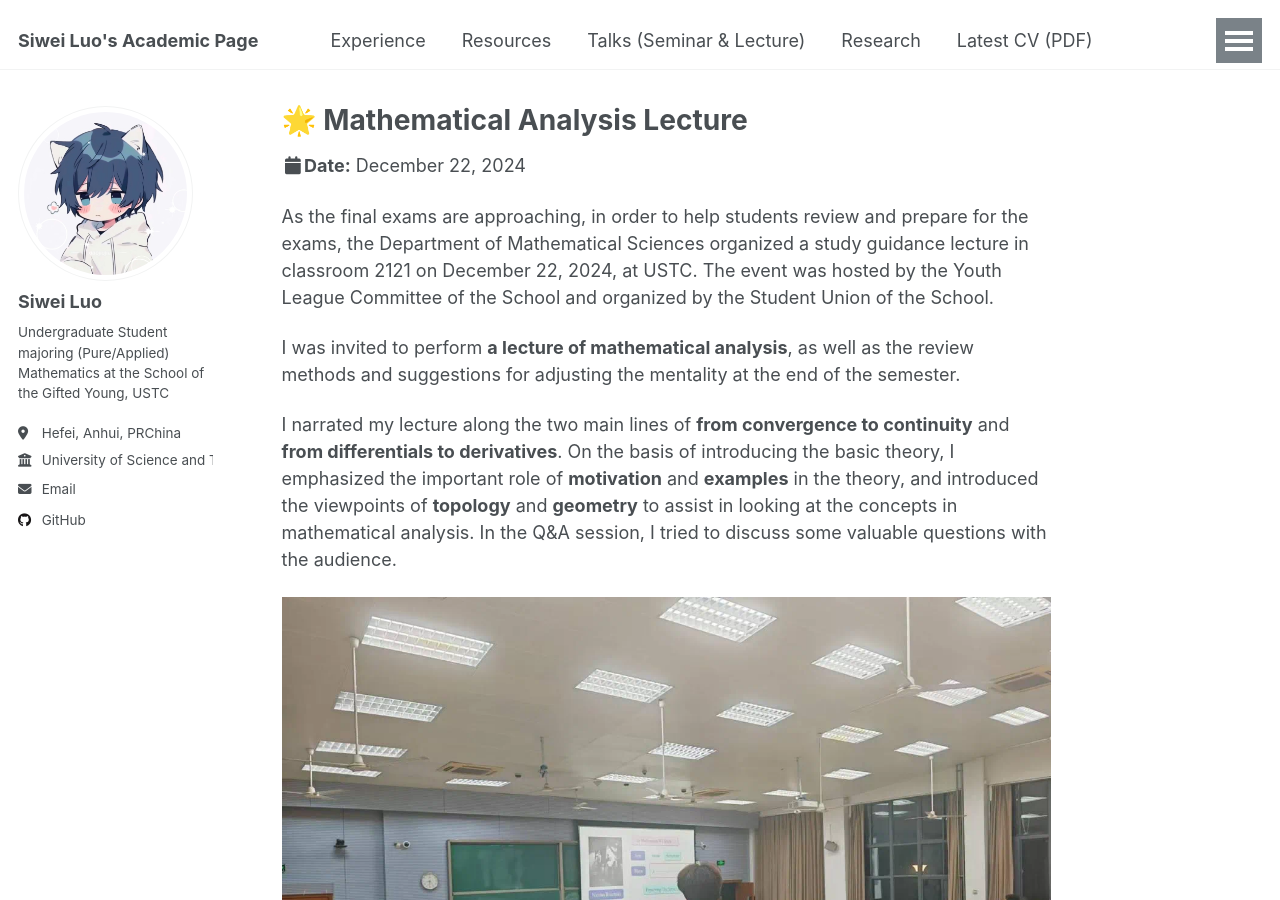
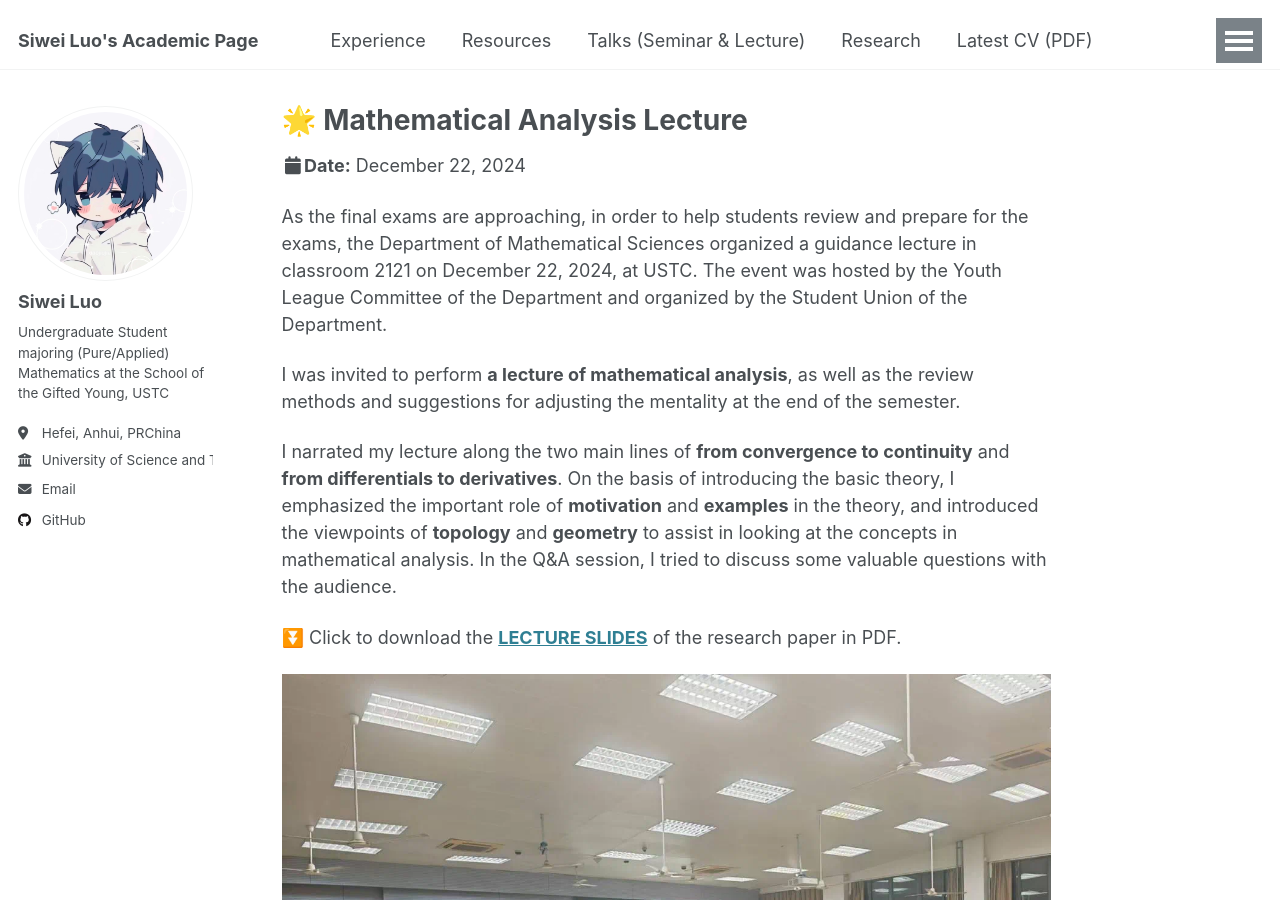
Before and after one commit to luosw07/luosw07.github.io, a Jekyll site: the page built from _talks/2024-12-22-mathematical-analysis.md, in a window 1280 px wide and 900 px high. Built offline with Jekyll 4.4.1, drawn with Linux system fonts in a browser that asks for light colours; comment, search, counter and statistics services are not loaded.

Commit message:
Update 2024-12-22-mathematical-analysis.md

```diff
--- a/_talks/2024-12-22-mathematical-analysis.md
+++ b/_talks/2024-12-22-mathematical-analysis.md
@@ -8,12 +8,12 @@ date: 2024-12-22
 location: "Hefei, Anhui, China"
 ---
 
-As the final exams are approaching, in order to help students review and prepare for the exams, the Department of Mathematical Sciences organized a study guidance lecture in classroom 2121 on December 22, 2024, at USTC. The event was hosted by the Youth League Committee of the School and organized by the Student Union of the School.
+As the final exams are approaching, in order to help students review and prepare for the exams, the Department of Mathematical Sciences organized a guidance lecture in classroom 2121 on December 22, 2024, at USTC. The event was hosted by the Youth League Committee of the Department and organized by the Student Union of the Department.
 
 I was invited to perform **a lecture of mathematical analysis**, as well as the review methods and suggestions for adjusting the mentality at the end of the semester.
 
 I narrated my lecture along the two main lines of **from convergence to continuity** and **from differentials to derivatives**. On the basis of introducing the basic theory, I emphasized the important role of **motivation** and **examples** in the theory, and introduced the viewpoints of **topology** and **geometry** to assist in looking at the concepts in mathematical analysis. In the Q&A session, I tried to discuss some valuable questions with the audience.
 
+⏬ Click to download the **[LECTURE SLIDES](https://academic.luosw.com.cn/files/malec.pdf)** of the research paper in PDF.
+
 ![mathematical-analysis](https://academic.luosw.com.cn/images/7D15979F6E144DE75FB31426B413BA89.png)
-
-⏬ Click to download the **[LECTURE SLIDES](https://academic.luosw.com.cn/files/malec.pdf)** of the research paper in PDF.
```
